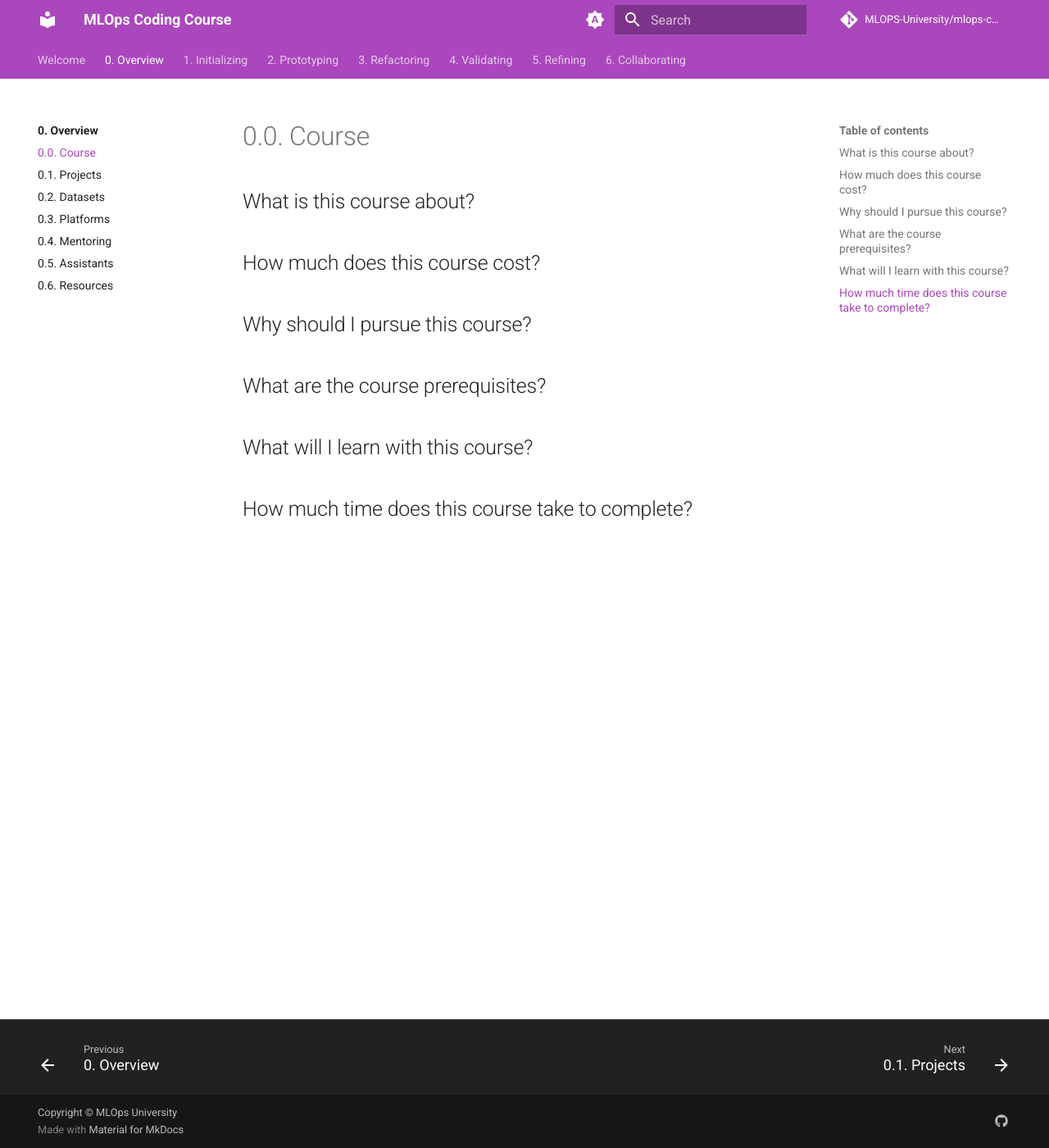
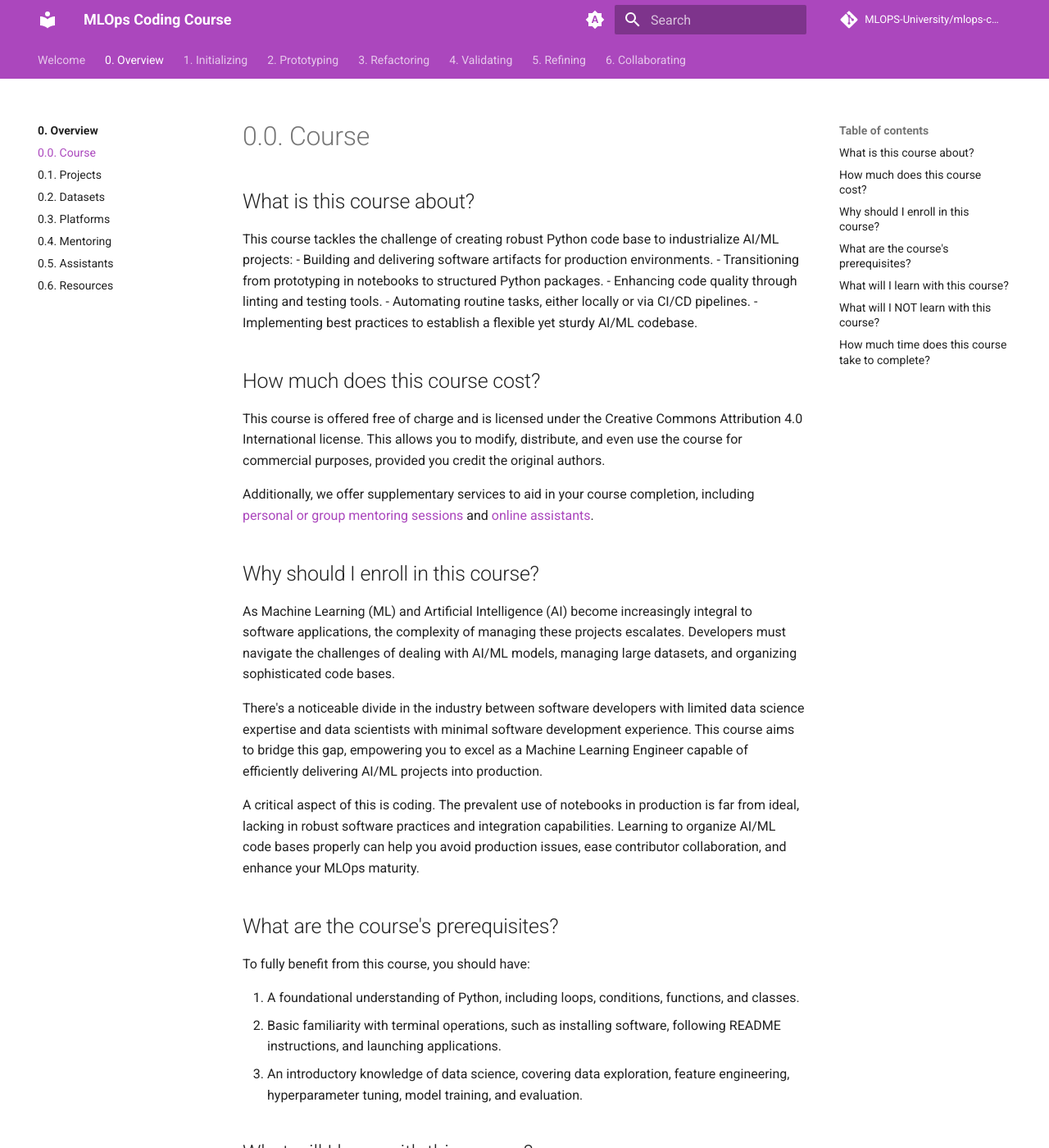
Before and after one commit to MLOps-Courses/mlops-coding-course, an MkDocs documentation site: the page built from docs/0. Overview/0.0. Course.md, in a window 1280 px wide and 1400 px high. Shown: the whole window at 82% size. Built offline with MkDocs 1.6.1 and Material for MkDocs 9.7.7, drawn with Linux system fonts in a browser that asks for light colours; comment, search, counter and statistics services are not loaded; some of the changed text lies outside the part shown.

```diff
--- a/docs/0. Overview/0.0. Course.md
+++ b/docs/0. Overview/0.0. Course.md
@@ -2,12 +2,54 @@
 
 ## What is this course about?
 
+This course tackles the challenge of creating robust Python code base to industrialize AI/ML projects:
+- Building and delivering software artifacts for production environments.
+- Transitioning from prototyping in notebooks to structured Python packages.
+- Enhancing code quality through linting and testing tools.
+- Automating routine tasks, either locally or via CI/CD pipelines.
+- Implementing best practices to establish a flexible yet sturdy AI/ML codebase.
+
 ## How much does this course cost?
 
-## Why should I pursue this course?
+This course is offered free of charge and is licensed under the Creative Commons Attribution 4.0 International license. This allows you to modify, distribute, and even use the course for commercial purposes, provided you credit the original authors.
 
-## What are the course prerequisites?
+Additionally, we offer supplementary services to aid in your course completion, including [personal or group mentoring sessions](0.4. Mentoring.md) and [online assistants](0.5. Assistants.md).
+
+## Why should I enroll in this course?
+
+As Machine Learning (ML) and Artificial Intelligence (AI) become increasingly integral to software applications, the complexity of managing these projects escalates. Developers must navigate the challenges of dealing with AI/ML models, managing large datasets, and organizing sophisticated code bases.
+
+There's a noticeable divide in the industry between software developers with limited data science expertise and data scientists with minimal software development experience. This course aims to bridge this gap, empowering you to excel as a Machine Learning Engineer capable of efficiently delivering AI/ML projects into production.
+
+A critical aspect of this is coding. The prevalent use of notebooks in production is far from ideal, lacking in robust software practices and integration capabilities. Learning to organize AI/ML code bases properly can help you avoid production issues, ease contributor collaboration, and enhance your MLOps maturity.
+
+## What are the course's prerequisites?
+
+To fully benefit from this course, you should have:
+
+1. A foundational understanding of Python, including loops, conditions, functions, and classes.
+1. Basic familiarity with terminal operations, such as installing software, following README instructions, and launching applications.
+1. An introductory knowledge of data science, covering data exploration, feature engineering, hyperparameter tuning, model training, and evaluation.
 
 ## What will I learn with this course?
 
+The course unfolds across six comprehensive chapters, each designed to progressively refine your coding and project management skills:
+
+1. [Initializing](../1. Initializing/): Set up your development environment with Python, pyenv, Poetry, git, GitHub, and VS Code.
+1. [Prototyping](../2. Prototyping/): Begin with a notebook to explore your data science project and identify viable solutions.
+1. [Refactoring](../3. Refactoring/): Transform your prototype notebook into a structured Python package, complete with scripts, configurations, and documentation.
+1. [Validating](../4. Validating/): Integrate typing, linting, testing, logging, and other practices to bolster your code's robustness.
+1. [Refining](../5. Refining/): Employ advanced software techniques, including design patterns, task automation, containers, and model registries.
+1. [Collaborating](../6. Collaborating/): Establish collaboration frameworks to facilitate contributions and communicate changes effectively.
+
+## What will I NOT learn with this course?
+
+This course focuses on the foundational aspects of organizing AI/ML projects without delving into specific MLOps platforms such as SageMaker, Vertex AI, Azure ML, or Databricks.
+
+It provides a solid base for your MLOps processes, adaptable to any platform, whether it be on-premises, cloud-based, or a hybrid model.
+
 ## How much time does this course take to complete?
+
+The time required to complete this course varies based on your initial skill level. Familiarity with tools like git or VS Code may influence your learning curve. To optimize your experience, we advise focusing on new content and bypassing familiar topics.
+
+The course philosophy—"make it done, make it right, make it fast"—encourages a stepwise approach: start with a basic, functional version of your project, then iteratively apply best practices to enhance code quality.
```
